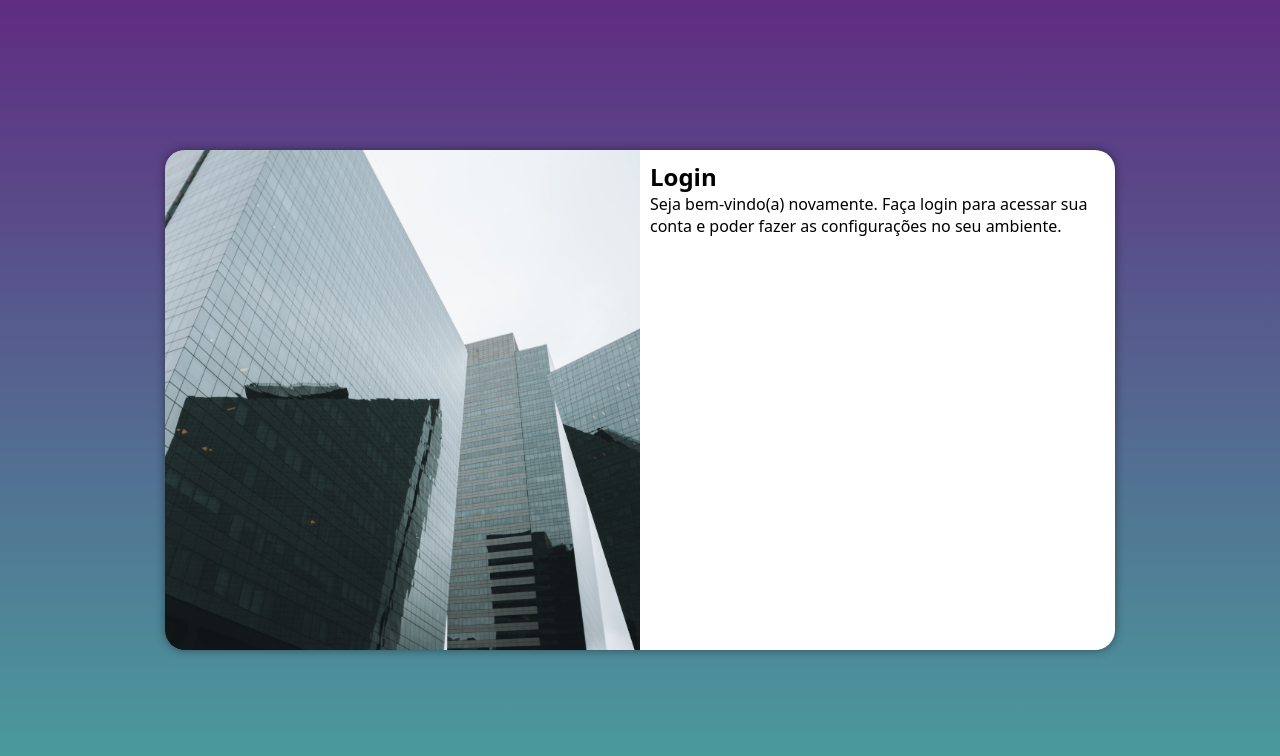
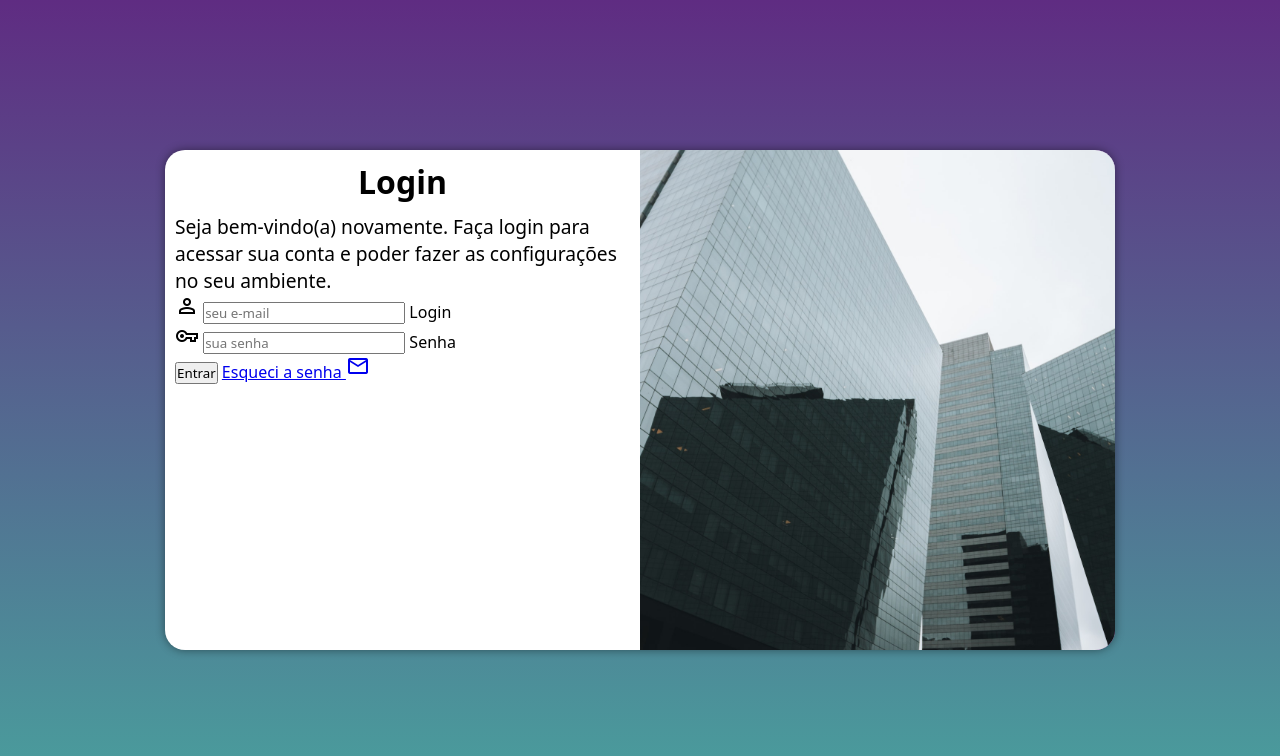
Before and after one commit to thnascii/projeto-login, a plain HTML site: page index.html in a window 1280 px wide. Drawn offline with nearby package versions, Linux system fonts and the light colour scheme.

Commit message:
Adicionei Formulário

```diff
--- a/estilos/media-query.css
+++ b/estilos/media-query.css
@@ -38,14 +38,22 @@
     }
 
     section#login > div#imagem {
-        float: left;
+        float: right;
         width: 50%;
         height: 100%;
     }
 
     section#login > div#formulario {
-        float: right;
+        float: left;
         width: 50%;
     }
 
+    div#formulario > h1 {
+       font-size: 2em;
+    }
+
+    div#formulario > p {
+        font-size: 1.2em;
+    }
+
 }
--- a/estilos/style.css
+++ b/estilos/style.css
@@ -54,3 +54,12 @@ section#login > div#formulario {
     display: block;
     padding: 10px;
 }
+
+div#formulario > h1 {
+    text-align: center;
+    margin-bottom: 10px;
+}
+
+div#formulario > p {
+    font-size: 0.8em;
+}
--- a/index.html
+++ b/index.html
@@ -4,6 +4,7 @@
     <meta charset="UTF-8">
     <meta name="viewport" content="width=device-width, initial-scale=1.0">
     <title>Login</title>
+    <link rel="stylesheet" href="https://fonts.googleapis.com/css2?family=Material+Symbols+Outlined:opsz,wght,FILL,GRAD@48,400,0,0" />
     <link rel="stylesheet" href="estilos/style.css">
     <link rel="stylesheet" href="estilos/media-query.css">
 </head>
@@ -16,8 +17,28 @@
             <div id="formulario">
                 <h1>Login</h1>
                 <p>Seja bem-vindo(a) novamente. Faça login para acessar sua conta e poder fazer as configurações no seu ambiente.</p>
-                <form action="login.php" method="post">
+                <form action="login.php" method="post" autocomplete="on">
 
+                    <div class="campo">
+                        <span class="material-symbols-outlined">
+                            person
+                        </span>
+                        <input type="email" name="login" id="ilogin" placeholder="seu e-mail" autocomplete="email" required maxlength="30">
+                        <label for="ilogin">Login</label>
+                    </div>
+
+                    <div class="campo">
+                        <span class="material-symbols-outlined">
+                            vpn_key
+                        </span>
+                        <input type="password" name="Senha" id="isenha" placeholder="sua senha" autocomplete="current-password" required minlength="8" maxlength="20">
+                        <label for="isenha">Senha</label>
+                    </div>
+
+                    <input type="submit" value="Entrar">
+                    <a href="esqueci.html">
+                        Esqueci a senha <i class="material-symbols-outlined">mail</i>
+                    </a>
                 </form>
             </div>
         </section>
```
